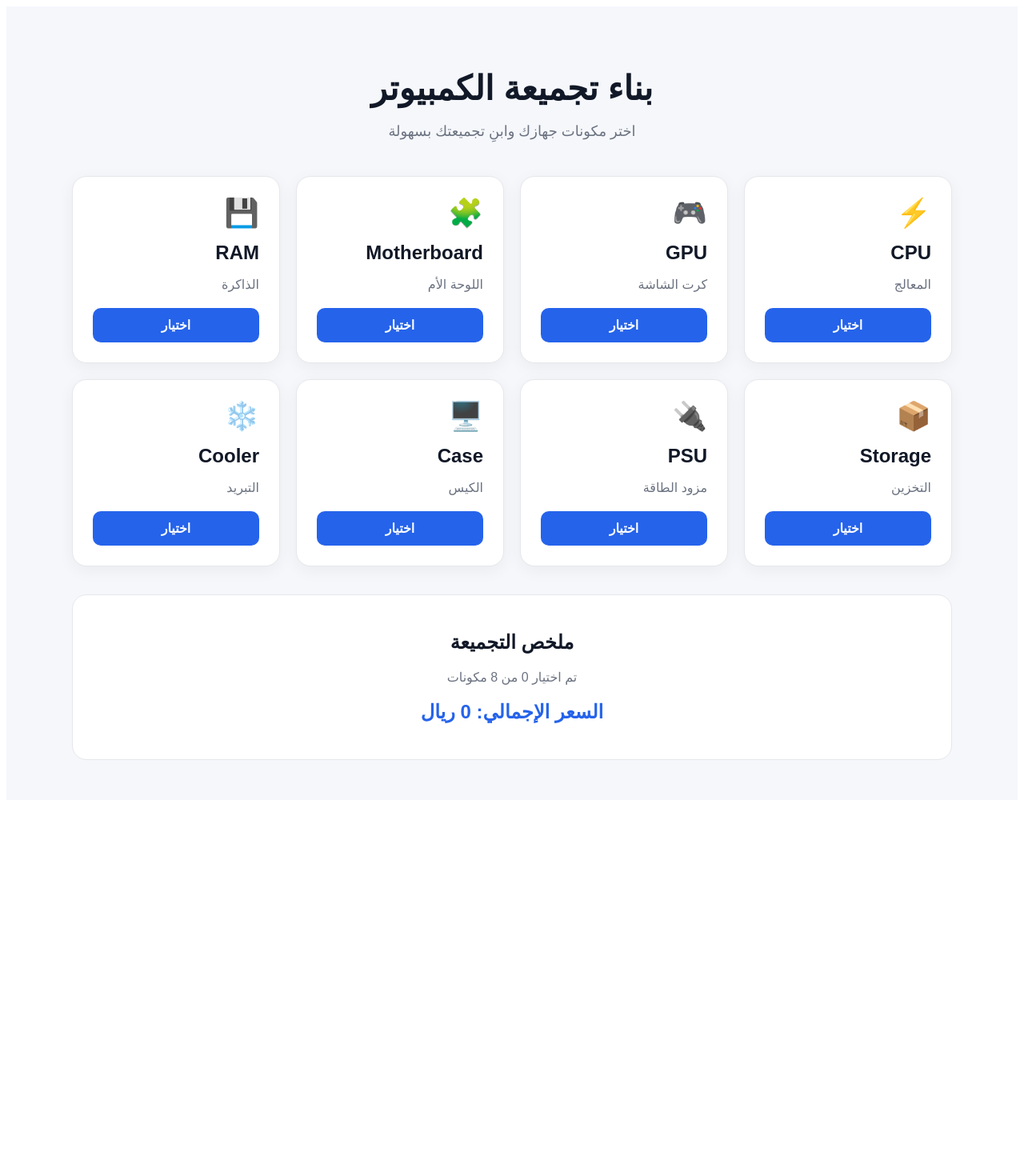
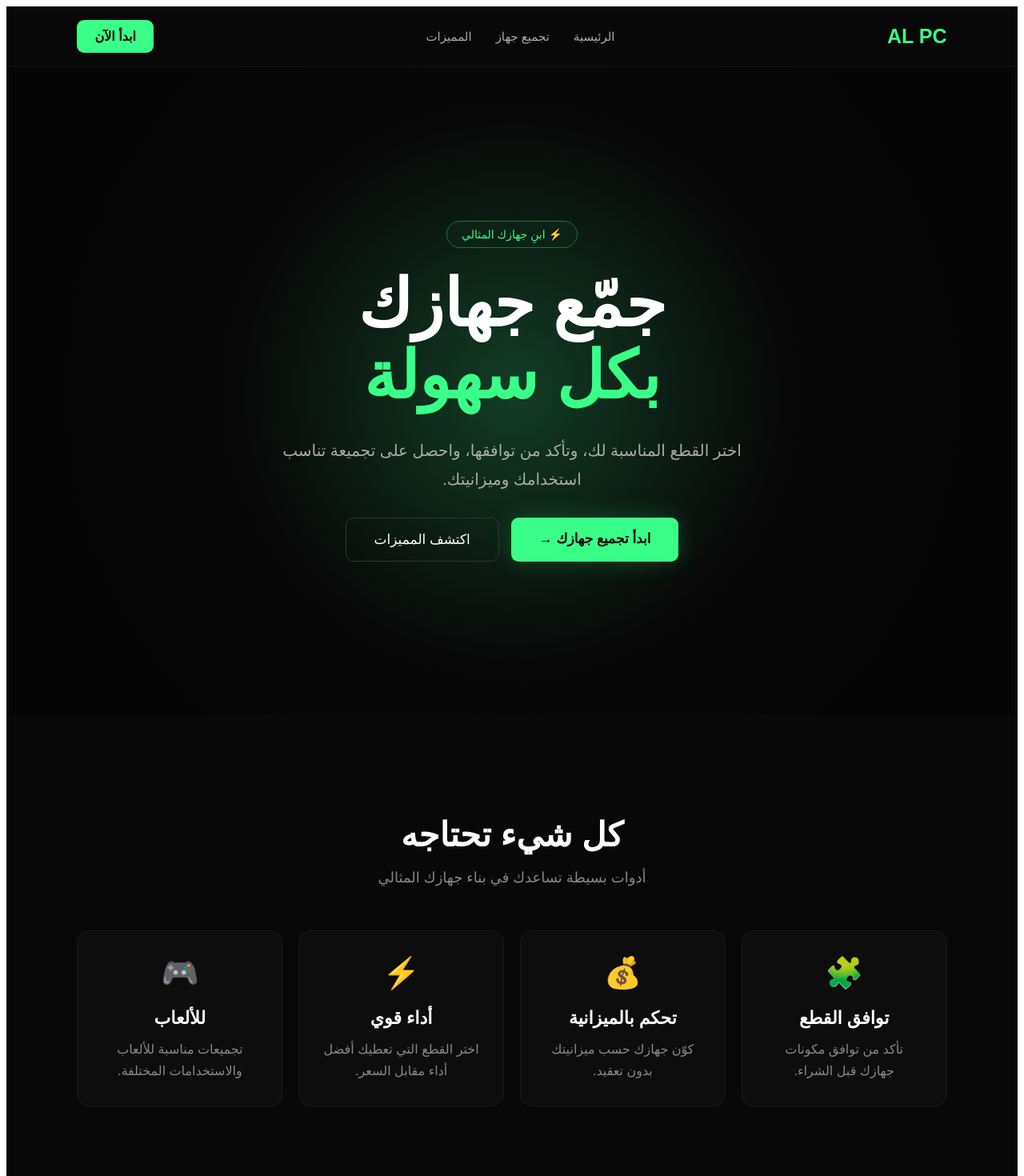
Before and after one commit to AbdulAziz1824/AL-PCs, a Next.js app: page /builder in a window 1280 px wide. Shown: the top 1470 px of the page at 80% size. Before the commit the page ends 1008 px from the top, so only its background shows below. Built offline with nearby package versions, Linux system fonts and the light colour scheme.

Commit message:
Update page.js

```diff
--- a/app/builder/page.js
+++ b/app/builder/page.js
@@ -1,285 +1,290 @@
 "use client";
 
-import { useState } from "react";
+import Link from "next/link";
 
-export default function Builder() {
-  const parts = [
-    {
-      name: "CPU",
-      description: "المعالج",
-      icon: "⚡",
-    },
-    {
-      name: "GPU",
-      description: "كرت الشاشة",
-      icon: "🎮",
-    },
-    {
-      name: "Motherboard",
-      description: "اللوحة الأم",
-      icon: "🧩",
-    },
-    {
-      name: "RAM",
-      description: "الذاكرة",
-      icon: "💾",
-    },
-    {
-      name: "Storage",
-      description: "التخزين",
-      icon: "📦",
-    },
-    {
-      name: "PSU",
-      description: "مزود الطاقة",
-      icon: "🔌",
-    },
-    {
-      name: "Case",
-      description: "الكيس",
-      icon: "🖥️",
-    },
-    {
-      name: "Cooler",
-      description: "التبريد",
-      icon: "❄️",
-    },
-  ];
-
-  const cpus = [
-    { name: "AMD Ryzen 5 5600", price: 399 },
-    { name: "AMD Ryzen 5 5600X", price: 449 },
-    { name: "AMD Ryzen 5 7600", price: 699 },
-    { name: "AMD Ryzen 7 7700", price: 999 },
-    { name: "AMD Ryzen 7 7800X3D", price: 1399 },
-    { name: "Intel Core i5-14400F", price: 599 },
-    { name: "Intel Core i5-14600K", price: 899 },
-    { name: "Intel Core i7-14700K", price: 1299 },
-  ];
-
-  const [selected, setSelected] = useState({});
-  const [showCpu, setShowCpu] = useState(false);
-
-  function choosePart(part) {
-    if (part.name === "CPU") {
-      setShowCpu(!showCpu);
-      return;
-    }
-
-    setSelected({
-      ...selected,
-      [part.name]: part.name,
-    });
-  }
-
-  function chooseCpu(cpu) {
-    setSelected({
-      ...selected,
-      CPU: cpu,
-    });
-
-    setShowCpu(false);
-  }
-
-  const totalPrice = Object.values(selected).reduce(
-    (total, part) => total + (part.price || 0),
-    0
-  );
-
+export default function Home() {
   return (
     <main
+      dir="rtl"
       style={{
         minHeight: "100vh",
-        background: "#f5f7fb",
-        padding: "50px 20px",
+        background: "#050505",
+        color: "white",
         fontFamily: "Arial, sans-serif",
-        direction: "rtl",
       }}
     >
-      <div
+      {/* Navbar */}
+      <nav
         style={{
-          maxWidth: "1100px",
-          margin: "auto",
+          height: "75px",
+          display: "flex",
+          alignItems: "center",
+          justifyContent: "space-between",
+          padding: "0 7%",
+          borderBottom: "1px solid #151515",
+          background: "#080808",
         }}
       >
         <div
           style={{
-            textAlign: "center",
-            marginBottom: "45px",
+            fontSize: "25px",
+            fontWeight: "bold",
+            color: "#39ff88",
           }}
         >
+          AL PC
+        </div>
+
+        <div style={{ display: "flex", gap: "30px", alignItems: "center" }}>
+          <Link href="/" style={navLink}>
+            الرئيسية
+          </Link>
+
+          <Link href="/builder" style={navLink}>
+            تجميع جهاز
+          </Link>
+
+          <a href="#features" style={navLink}>
+            المميزات
+          </a>
+        </div>
+
+        <Link href="/builder" style={buttonStyle}>
+          ابدأ الآن
+        </Link>
+      </nav>
+
+      {/* Hero */}
+      <section
+        style={{
+          minHeight: "650px",
+          display: "flex",
+          alignItems: "center",
+          justifyContent: "center",
+          textAlign: "center",
+          padding: "80px 20px",
+          background:
+            "radial-gradient(circle at center, #123d25 0%, #080808 45%, #050505 75%)",
+        }}
+      >
+        <div style={{ maxWidth: "850px" }}>
+          <div
+            style={{
+              display: "inline-block",
+              padding: "8px 18px",
+              borderRadius: "30px",
+              background: "#0d2117",
+              border: "1px solid #1d713f",
+              color: "#39ff88",
+              marginBottom: "25px",
+              fontSize: "14px",
+            }}
+          >
+            ⚡ ابنِ جهازك المثالي
+          </div>
+
           <h1
             style={{
-              fontSize: "42px",
-              marginBottom: "12px",
-              color: "#111827",
+              fontSize: "clamp(45px, 7vw, 82px)",
+              lineHeight: "1.1",
+              margin: "0",
+              fontWeight: "900",
             }}
           >
-            بناء تجميعة الكمبيوتر
+            جمّع جهازك
+            <br />
+            <span style={{ color: "#39ff88" }}>بكل سهولة</span>
           </h1>
 
           <p
             style={{
-              color: "#6b7280",
-              fontSize: "18px",
+              color: "#aaa",
+              fontSize: "20px",
+              lineHeight: "1.8",
+              margin: "30px auto",
+              maxWidth: "650px",
             }}
           >
-            اختر مكونات جهازك وابنِ تجميعتك بسهولة
+            اختر القطع المناسبة لك، وتأكد من توافقها، واحصل على تجميعة تناسب
+            استخدامك وميزانيتك.
+          </p>
+
+          <div
+            style={{
+              display: "flex",
+              gap: "15px",
+              justifyContent: "center",
+              flexWrap: "wrap",
+            }}
+          >
+            <Link
+              href="/builder"
+              style={{
+                ...buttonStyle,
+                padding: "16px 35px",
+                fontSize: "17px",
+                boxShadow: "0 0 30px rgba(57,255,136,.2)",
+              }}
+            >
+              ابدأ تجميع جهازك →
+            </Link>
+
+            <a
+              href="#features"
+              style={{
+                padding: "16px 35px",
+                borderRadius: "10px",
+                border: "1px solid #333",
+                color: "white",
+                textDecoration: "none",
+                fontSize: "17px",
+              }}
+            >
+              اكتشف المميزات
+            </a>
+          </div>
+        </div>
+      </section>
+
+      {/* Features */}
+      <section
+        id="features"
+        style={{
+          padding: "90px 7%",
+          background: "#080808",
+        }}
+      >
+        <div style={{ textAlign: "center", marginBottom: "55px" }}>
+          <h2 style={{ fontSize: "42px", marginBottom: "15px" }}>
+            كل شيء تحتاجه
+          </h2>
+
+          <p style={{ color: "#888", fontSize: "18px" }}>
+            أدوات بسيطة تساعدك في بناء جهازك المثالي
           </p>
         </div>
 
         <div
           style={{
             display: "grid",
-            gridTemplateColumns:
-              "repeat(auto-fit, minmax(240px, 1fr))",
+            gridTemplateColumns: "repeat(auto-fit, minmax(240px, 1fr))",
             gap: "20px",
+            maxWidth: "1100px",
+            margin: "auto",
           }}
         >
-          {parts.map((part) => {
-            const isSelected = selected[part.name];
+          <Feature
+            icon="🧩"
+            title="توافق القطع"
+            text="تأكد من توافق مكونات جهازك قبل الشراء."
+          />
 
-            return (
-              <div key={part.name}>
-                <div
-                  style={{
-                    background: "white",
-                    border: isSelected
-                      ? "2px solid #2563eb"
-                      : "1px solid #e5e7eb",
-                    borderRadius: "18px",
-                    padding: "25px",
-                    boxShadow:
-                      "0 5px 20px rgba(0,0,0,0.05)",
-                  }}
-                >
-                  <div
-                    style={{
-                      fontSize: "35px",
-                      marginBottom: "15px",
-                    }}
-                  >
-                    {part.icon}
-                  </div>
+          <Feature
+            icon="💰"
+            title="تحكم بالميزانية"
+            text="كوّن جهازك حسب ميزانيتك بدون تعقيد."
+          />
 
-                  <h2
-                    style={{
-                      margin: "0 0 8px",
-                      color: "#111827",
-                    }}
-                  >
-                    {part.name}
-                  </h2>
+          <Feature
+            icon="⚡"
+            title="أداء قوي"
+            text="اختر القطع التي تعطيك أفضل أداء مقابل السعر."
+          />
 
-                  <p
-                    style={{
-                      color: "#6b7280",
-                      marginBottom: "20px",
-                    }}
-                  >
-                    {isSelected && part.name === "CPU"
-                      ? isSelected.name
-                      : part.description}
-                  </p>
+          <Feature
+            icon="🎮"
+            title="للألعاب"
+            text="تجميعات مناسبة للألعاب والاستخدامات المختلفة."
+          />
+        </div>
+      </section>
 
-                  <button
-                    onClick={() => choosePart(part)}
-                    style={{
-                      width: "100%",
-                      padding: "12px",
-                      borderRadius: "10px",
-                      border: "none",
-                      background: isSelected
-                        ? "#16a34a"
-                        : "#2563eb",
-                      color: "white",
-                      fontSize: "16px",
-                      fontWeight: "bold",
-                      cursor: "pointer",
-                    }}
-                  >
-                    {isSelected
-                      ? "تغيير الاختيار"
-                      : "اختيار"}
-                  </button>
-                </div>
+      {/* CTA */}
+      <section
+        style={{
+          padding: "100px 20px",
+          textAlign: "center",
+          background:
+            "linear-gradient(180deg, #080808 0%, #0d2417 100%)",
+        }}
+      >
+        <h2 style={{ fontSize: "42px", marginBottom: "15px" }}>
+          جاهز تبني جهازك؟
+        </h2>
 
-                {part.name === "CPU" && showCpu && (
-                  <div
-                    style={{
-                      marginTop: "10px",
-                      background: "white",
-                      border: "1px solid #e5e7eb",
-                      borderRadius: "15px",
-                      padding: "15px",
-                      boxShadow:
-                        "0 5px 20px rgba(0,0,0,0.08)",
-                    }}
-                  >
-                    {cpus.map((cpu) => (
-                      <button
-                        key={cpu.name}
-                        onClick={() => chooseCpu(cpu)}
-                        style={{
-                          width: "100%",
-                          padding: "14px",
-                          marginBottom: "8px",
-                          borderRadius: "10px",
-                          border:
-                            "1px solid #e5e7eb",
-                          background: "#f9fafb",
-                          cursor: "pointer",
-                          textAlign: "right",
-                        }}
-                      >
-                        <strong>{cpu.name}</strong>
+        <p style={{ color: "#999", fontSize: "18px", marginBottom: "30px" }}>
+          ابدأ الآن واختر قطع جهازك خطوة بخطوة.
+        </p>
 
-                        <div
-                          style={{
-                            marginTop: "5px",
-                            color: "#2563eb",
-                          }}
-                        >
-                          {cpu.price} ريال
-                        </div>
-                      </button>
-                    ))}
-                  </div>
-                )}
-              </div>
-            );
-          })}
-        </div>
-
-        <div
+        <Link
+          href="/builder"
           style={{
-            marginTop: "35px",
-            padding: "25px",
-            background: "white",
-            borderRadius: "18px",
-            border: "1px solid #e5e7eb",
-            textAlign: "center",
+            ...buttonStyle,
+            display: "inline-block",
+            padding: "16px 40px",
+            fontSize: "18px",
           }}
         >
-          <h2 style={{ color: "#111827" }}>
-            ملخص التجميعة
-          </h2>
+          ابدأ الآن
+        </Link>
+      </section>
 
-          <p style={{ color: "#6b7280" }}>
-            تم اختيار {Object.keys(selected).length} من{" "}
-            {parts.length} مكونات
-          </p>
-
-          <h2
-            style={{
-              marginTop: "20px",
-              color: "#2563eb",
-            }}
-          >
-            السعر الإجمالي: {totalPrice} ريال
-          </h2>
-        </div>
-      </div>
+      {/* Footer */}
+      <footer
+        style={{
+          padding: "30px 7%",
+          borderTop: "1px solid #171717",
+          color: "#666",
+          textAlign: "center",
+          background: "#050505",
+        }}
+      >
+        © 2026 AL PC - جميع الحقوق محفوظة
+      </footer>
     </main>
   );
 }
+
+function Feature({ icon, title, text }) {
+  return (
+    <div
+      style={{
+        padding: "30px",
+        borderRadius: "15px",
+        border: "1px solid #1b1b1b",
+        background: "#0d0d0d",
+        textAlign: "center",
+        transition: "0.2s",
+      }}
+    >
+      <div style={{ fontSize: "38px", marginBottom: "15px" }}>{icon}</div>
+
+      <h3 style={{ fontSize: "22px", marginBottom: "12px" }}>{title}</h3>
+
+      <p
+        style={{
+          color: "#888",
+          lineHeight: "1.7",
+          margin: 0,
+        }}
+      >
+        {text}
+      </p>
+    </div>
+  );
+}
+
+const navLink = {
+  color: "#aaa",
+  textDecoration: "none",
+  fontSize: "15px",
+};
+
+const buttonStyle = {
+  color: "#000",
+  background: "#39ff88",
+  textDecoration: "none",
+  padding: "11px 22px",
+  borderRadius: "9px",
+  fontWeight: "bold",
+};
```
